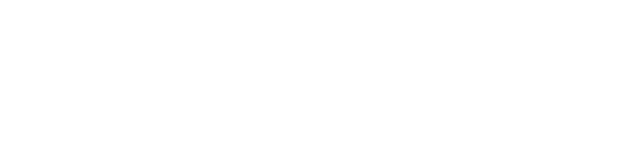
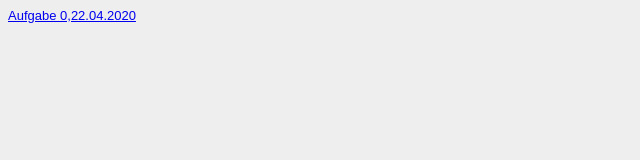
Before and after one commit to LksWllmnn/GiS-sose-2020, a plain HTML site: page Steckbrief/steckbrief.htm in a window 1280 px wide. Shown: the whole page, without its empty margins (0-640 px from the left). Drawn offline with Linux system fonts and the light colour scheme.

Commit message:
Steckbrief link erstellt

```diff
--- a/Steckbrief/steckbrief.htm
+++ b/Steckbrief/steckbrief.htm
@@ -7,11 +7,12 @@
 body {
 	font-family: arial;
 	font-size: small;
-	background: #eeeee
+	background: #eeeeee
 }
 </style>
 </head>
 <body>
 	<!-- Hier die Links zu den gelösten Aufgaben einstellen, aktuelle oben, alte stehen lassen! Format: Aufgabenbezeichnung, Datum -->
+	<a href="https://lkswllmnn.github.io/GiS-sose-2020/Aufgabe%200/index.html" target="_blank"> Aufgabe 0,22.04.2020</a>
 </body>
 </html>
```
Also changed, not shown: Steckbrief/Aufgabe 0.html (deleted, +0 -10 lines).
